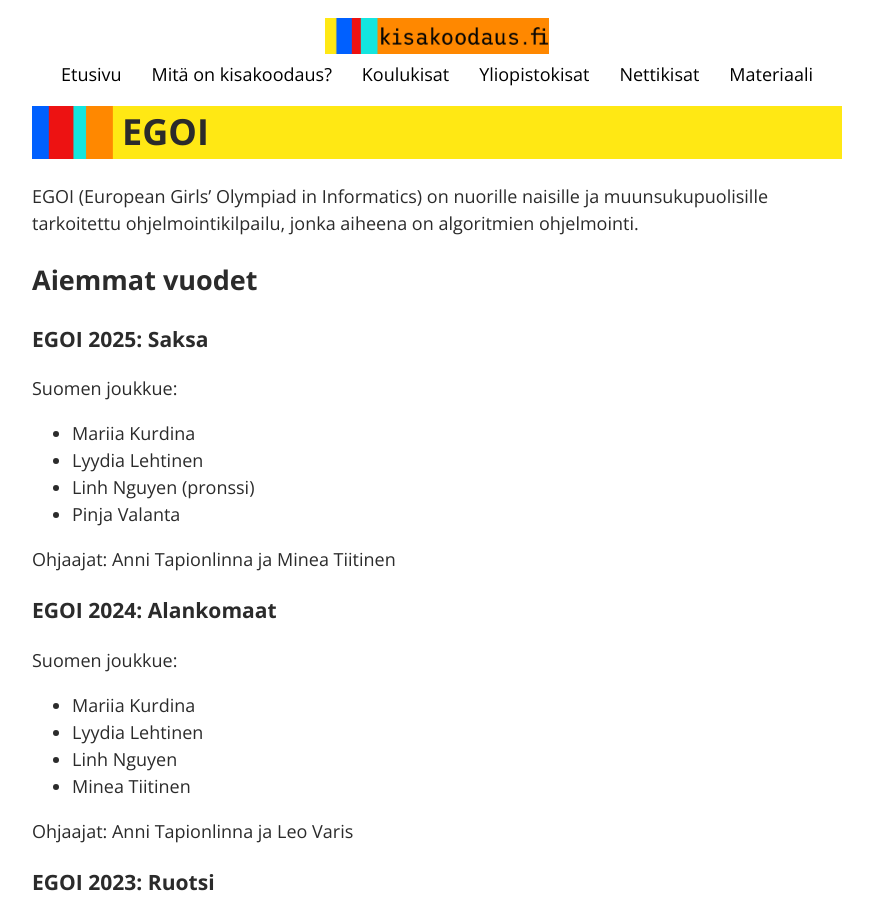
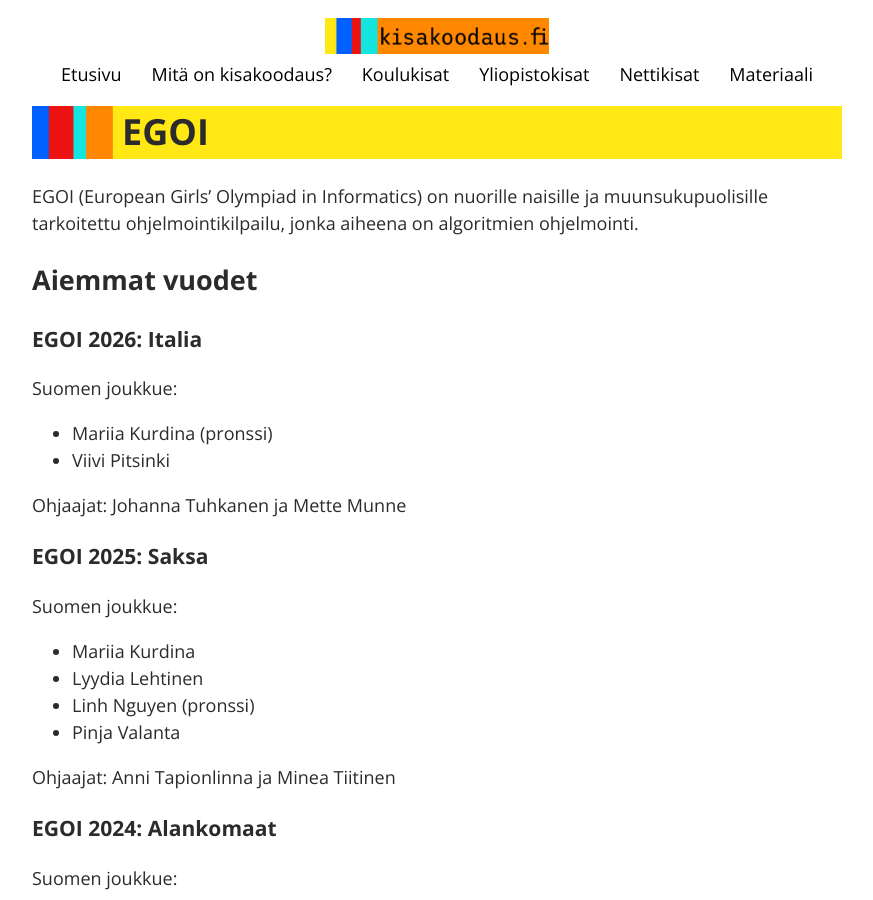
Before and after one commit to kisakoodaus/kisakoodaus.fi, a Jekyll site: the page built from egoi.md, in a window 1280 px wide and 900 px high. Shown: the whole window, without its empty margins (203-1076 px from the left). Built offline with Jekyll 4.4.1, drawn with Linux system fonts in a browser that asks for light colours; our own code applies the rules of GitHub Pages for plain Markdown files.

Commit message:
Päivitä EGOI 2026

```diff
--- a/egoi.md
+++ b/egoi.md
@@ -7,6 +7,15 @@ muunsukupuolisille tarkoitettu ohjelmointikilpailu, jonka aiheena on
 algoritmien ohjelmointi.
 
 ## Aiemmat vuodet
+
+### EGOI 2026: Italia
+
+Suomen joukkue:
+
+- Mariia Kurdina (pronssi)
+- Viivi Pitsinki
+
+Ohjaajat: Johanna Tuhkanen ja Mette Munne
 
 ### EGOI 2025: Saksa
 
```
